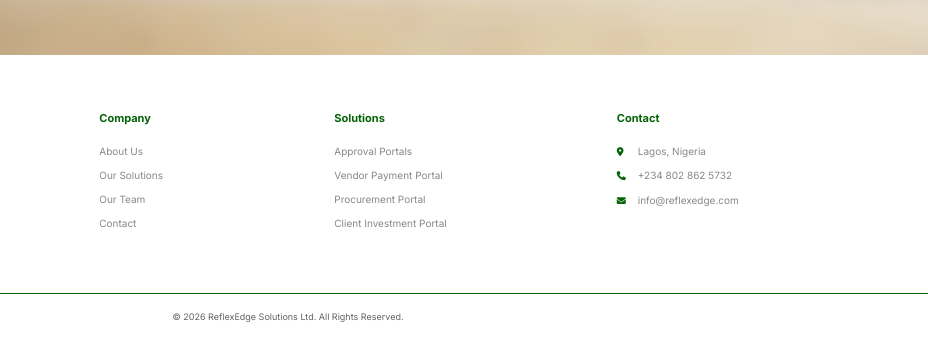
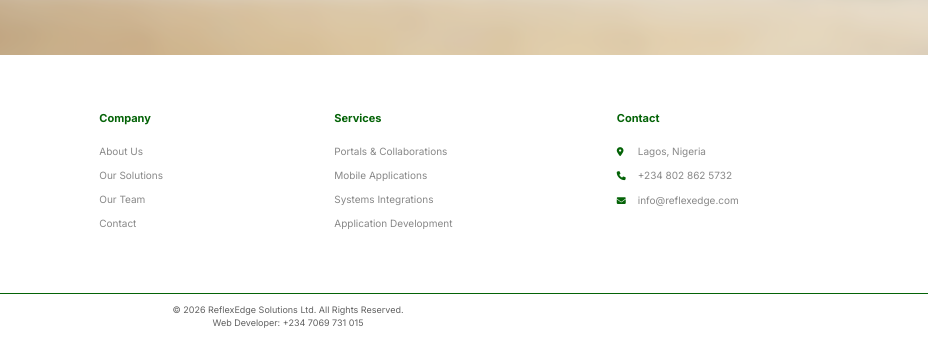
Before and after one commit to Monkelly/ReflexEdge_Website, a plain HTML site: page index.html in a window 1280 px wide. Shown: the part 2631-2969 px from the top of the page, 352-1280 px from the left. Drawn offline with Linux system fonts and the light colour scheme.

Commit message:
Update index.html

```diff
--- a/index.html
+++ b/index.html
@@ -14,7 +14,6 @@
     <meta name="robots" content="index, follow">
 
     <link rel="canonical" href="https://www.reflexedgesolutions.com/">
-
 
 
 
@@ -416,11 +415,11 @@
         </div>
 
         <div class="footer-column">
-            <h4>Solutions</h4>
-            <a href="/Solutions/">Approval Portals</a>
-            <a href="/Solutions/">Vendor Payment Portal</a>
-            <a href="/Solutions/">Procurement Portal</a>
-            <a href="/Solutions/">Client Investment Portal</a>
+            <h4>Services</h4>
+            <a href="/">Portals & Collaborations</a>
+            <a href="/">Mobile Applications</a>
+            <a href="/">Systems Integrations</a>
+            <a href="/">Application Development</a>
         </div>
 
         <div class="footer-column">
@@ -434,7 +433,7 @@
 
     <div class="footer-bottom">
         <div class="container">
-            <p>© 2026 ReflexEdge Solutions Ltd. All Rights Reserved.</p>
+            <p>© 2026 ReflexEdge Solutions Ltd. All Rights Reserved. <br> Web Developer: +234 7069 731 015</p>
         </div>
     </div>
 
```
